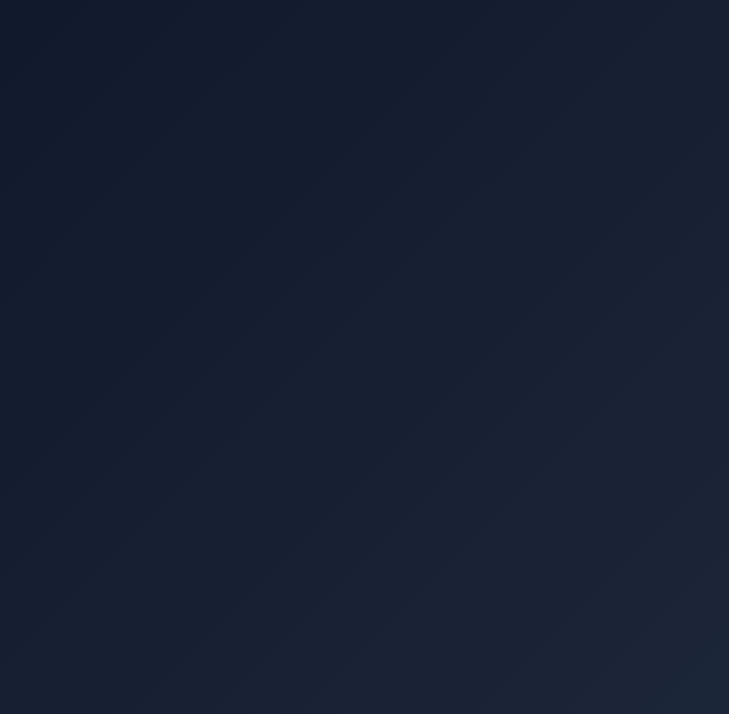
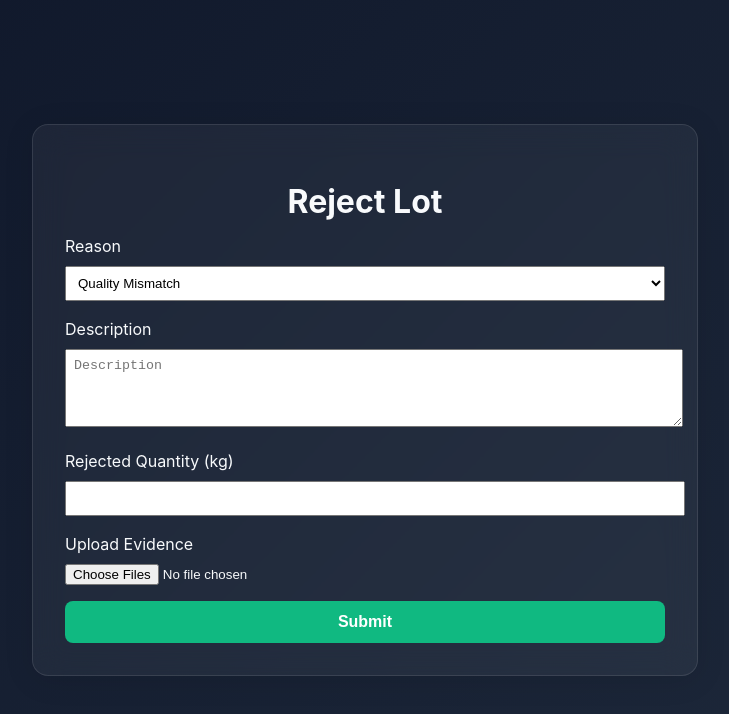
Before and after one commit to BharaniChandran/AgriConnect, a React app in the folder frontend/: page /reject in a window 1280 px wide. Before the commit this address had no page. Shown: the top 714 px of the page, without its empty margins (275-1004 px from the left). Built offline with nearby package versions, Linux system fonts and the light colour scheme; the HTML template or start-up script is replaced by a standard one.

Commit message:
feat: Task 2 - Dispute / refund path

```diff
--- a/frontend/src/App.jsx
+++ b/frontend/src/App.jsx
@@ -2,6 +2,8 @@ import React from 'react';
 import { BrowserRouter, Routes, Route, Navigate } from 'react-router-dom';
 import LanguageSelector from './components/LanguageSelector';
 import Dashboard from './components/Dashboard';
+import RejectLot from './components/RejectLot';
+import ResolutionCenter from './components/ResolutionCenter';
 
 function App() {
   return (
@@ -10,6 +12,8 @@ function App() {
         <Route path="/" element={<Navigate to="/select-language" replace />} />
         <Route path="/select-language" element={<LanguageSelector />} />
         <Route path="/dashboard" element={<Dashboard />} />
+        <Route path="/reject" element={<RejectLot />} />
+        <Route path="/resolve" element={<ResolutionCenter />} />
       </Routes>
     </BrowserRouter>
   );
--- /dev/null
+++ b/frontend/src/components/RejectLot.jsx
@@ -0,0 +1,74 @@
+import React, { useState } from 'react';
+import { useTranslation } from 'react-i18next';
+import { formatCurrency } from '../utils/formatters';
+
+export default function RejectLot() {
+  const { t } = useTranslation();
+  const [reason, setReason] = useState('quality_mismatch');
+  const [description, setDescription] = useState('');
+  const [quantity, setQuantity] = useState('');
+  const [photos, setPhotos] = useState([]);
+
+  const handleSubmit = (e) => {
+    e.preventDefault();
+    if ((reason === 'quality_mismatch' || reason === 'spoilage') && photos.length === 0) {
+      alert('Please upload evidence photos for quality issues.');
+      return;
+    }
+    alert('Dispute submitted successfully');
+    // In real app, call API to POST /transactions/{id}/reject
+  };
+
+  return (
+    <div className="page-container dark-theme flex-center">
+      <div className="card glass-card fade-in">
+        <h1 className="title">{t('reject_lot')}</h1>
+        <form onSubmit={handleSubmit} style={{ display: 'flex', flexDirection: 'column', gap: '1rem' }}>
+          <div>
+            <label>{t('reason')}</label>
+            <select value={reason} onChange={e => setReason(e.target.value)} style={{ width: '100%', padding: '0.5rem', marginTop: '0.5rem' }}>
+              <option value="quality_mismatch">{t('quality_mismatch')}</option>
+              <option value="quantity_mismatch">{t('quantity_mismatch')}</option>
+              <option value="spoilage">{t('spoilage')}</option>
+              <option value="wrong_item">{t('wrong_item')}</option>
+              <option value="other">{t('other')}</option>
+            </select>
+          </div>
+
+          <div>
+            <label>{t('description')}</label>
+            <textarea
+              value={description}
+              onChange={e => setDescription(e.target.value)}
+              rows={4}
+              style={{ width: '100%', padding: '0.5rem', marginTop: '0.5rem' }}
+              placeholder={t('description')}
+            />
+          </div>
+
+          <div>
+            <label>{t('rejected_quantity')}</label>
+            <input
+              type="number"
+              value={quantity}
+              onChange={e => setQuantity(e.target.value)}
+              style={{ width: '100%', padding: '0.5rem', marginTop: '0.5rem' }}
+            />
+          </div>
+
+          <div>
+            <label>{t('upload_evidence')}</label>
+            <input
+              type="file"
+              multiple
+              onChange={e => setPhotos(Array.from(e.target.files))}
+              style={{ width: '100%', marginTop: '0.5rem' }}
+            />
+          </div>
+
+          <button type="submit" className="primary-btn">{t('submit')}</button>
+        </form>
+      </div>
+    </div>
+  );
+}
--- /dev/null
+++ b/frontend/src/components/ResolutionCenter.jsx
@@ -0,0 +1,37 @@
+import React, { useState } from 'react';
+import { useTranslation } from 'react-i18next';
+import { formatCurrency } from '../utils/formatters';
+
+export default function ResolutionCenter() {
+  const { t } = useTranslation();
+  const [resolution, setResolution] = useState('partial_refund');
+
+  const handleResolve = () => {
+    alert(`Dispute resolved with: ${t(resolution)}`);
+    // Real app calls POST /transactions/{id}/dispute/resolve
+  };
+
+  return (
+    <div className="page-container dark-theme flex-center">
+      <div className="card glass-card fade-in">
+        <h1 className="title">Resolution Center</h1>
+        <div style={{ marginBottom: '2rem' }}>
+          <h3>Buyer's Claim</h3>
+          <p>Reason: {t('quality_mismatch')}</p>
+          <p>Quantity: 150 kg</p>
+        </div>
+
+        <div style={{ display: 'flex', flexDirection: 'column', gap: '1rem' }}>
+          <label>Select Resolution</label>
+          <select value={resolution} onChange={e => setResolution(e.target.value)} style={{ padding: '0.5rem' }}>
+            <option value="partial_refund">{t('partial_refund')}</option>
+            <option value="full_refund">{t('full_refund')}</option>
+            <option value="buyer_accepts">{t('buyer_accepts')}</option>
+            <option value="farmer_resale">{t('farmer_resale')}</option>
+          </select>
+          <button className="primary-btn" onClick={handleResolve}>Apply Resolution</button>
+        </div>
+      </div>
+    </div>
+  );
+}
```
